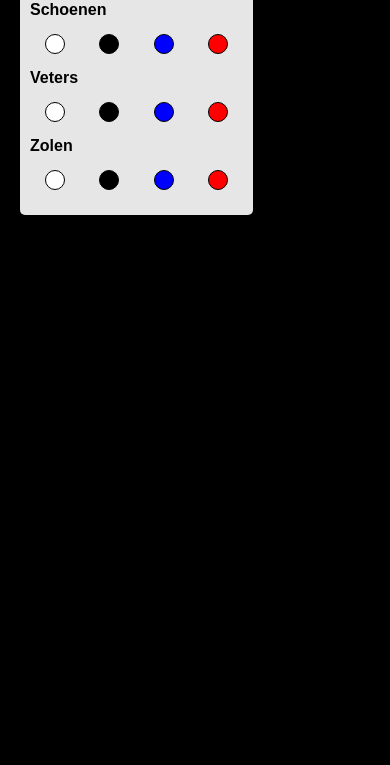
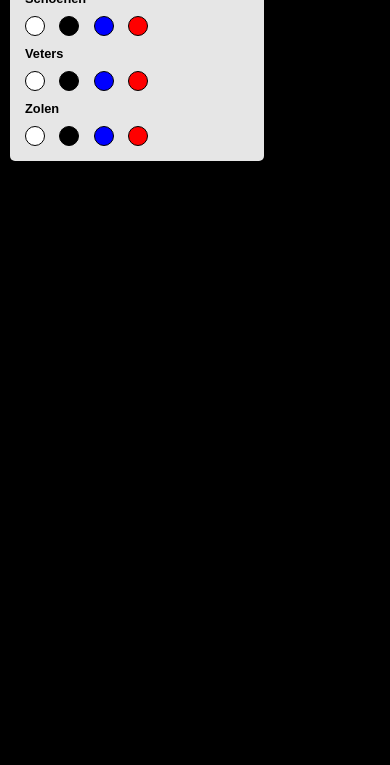
Before and after one commit to AmineElb1/SneakerThreeJS_configurator, a website built with Vite: page index.html in a window 390 px wide. Shown: the part 79-844 px from the top of the page. Built offline with nearby package versions, Linux system fonts and the light colour scheme; what dat.gui would draw is missing.

Commit message:
hover en focus

```diff
--- a/style.css
+++ b/style.css
@@ -32,5 +32,38 @@ body {
   border-radius: 50%;
   cursor: pointer;
   border: black 1px solid;
+}
+
+.color:hover {
+  border: white 1px solid;
+}
+
+.color:focus {
+  border: white 2px solid;
+}
+
+
+@media (max-width: 600px) {
+  #config-panel {
+    width: 60%;
+    height: 210px;
+    top: 10px;
+    left: 10px;
+  }
+
+  #config-panel h3 {
+    font-size: 0.8rem;
+    margin: 5px;
+  }
+
+  #config-panel input[type="range"] {
+    width: 90%;
+  }
+
+  .color{
+    width: 20px;
+    height: 20px;
+    margin: 5px;
+  }
 
 }
```
